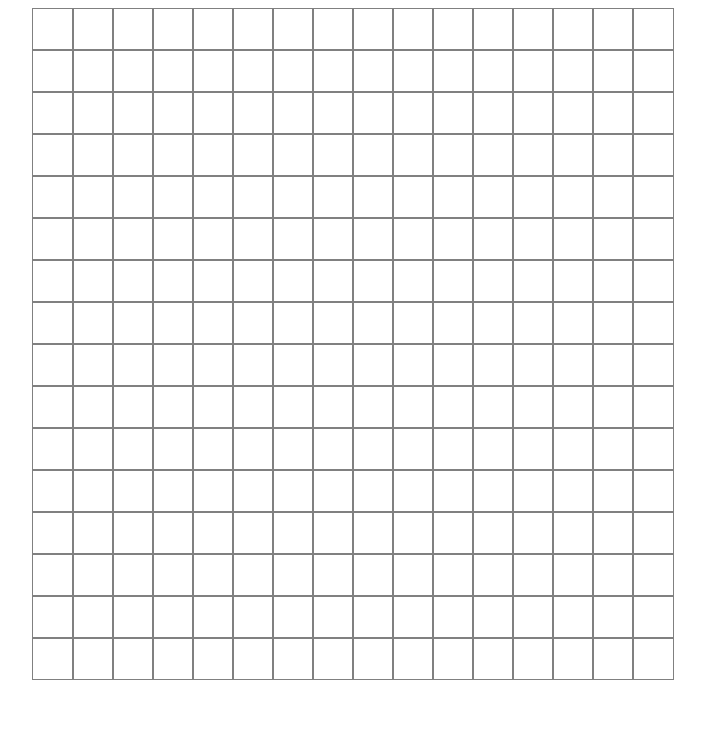
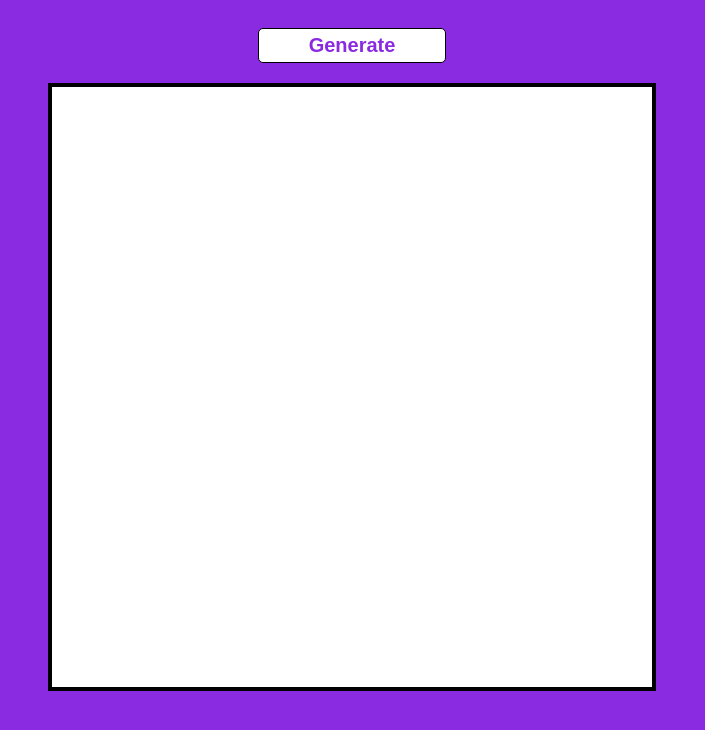
Before and after one commit to Jota98daut/etch-a-sketch, a plain HTML site: page index.html in a window 1280 px wide. Shown: the whole page, without its empty margins (288-993 px from the left). Drawn offline with Linux system fonts and the light colour scheme.

Commit message:
First stable commit

```diff
--- a/index.html
+++ b/index.html
@@ -9,7 +9,10 @@
 </head>
 
 <body>
-    <div class="container"></div>
+    <div class="top-container">
+        <button id="generator">Generate</button>
+        <div class="container"></div>
+    </div>
 
     <script src="script.js"></script>
 </body>
--- a/script.js
+++ b/script.js
@@ -1,11 +1,47 @@
 let container = document.querySelector('.container');
+let gridSize = 16;
 
-for (let i = 0; i < 16; i++) {
-    let divi = document.createElement('div');
-    for (let j = 0; j < 16; j++) {
-        let divj = document.createElement('div');
-        divj.style.border = '1px solid grey';
-        divi.appendChild(divj);
+// Create grid of size gridSize
+function generateGrid(size) {
+    for (let i = 0; i < size; i++) {
+        let divi = document.createElement('div');
+        divi.classList.add('firstLevel');
+        divi.style.height = `${100/size}%`;
+        for (let j = 0; j < size; j++) {
+            let divj = document.createElement('div');
+            divj.classList.add('secondLevel');
+
+            divj.addEventListener('mouseover', () => {
+                divj.style.backgroundColor = 'orange';
+            });
+
+            divi.appendChild(divj);
+        }
+        container.appendChild(divi);
     }
-    container.appendChild(divi);
 }
+
+// Deletes an existing grid
+function deleteGrid() {
+    let parent = document.querySelector('.container');
+    let childs = document.querySelectorAll('.firstLevel');
+
+    childs.forEach(child => parent.removeChild(child));
+}
+
+generateGrid(gridSize);
+
+// Button to generate grid
+let gen = document.querySelector('#generator');
+
+gen.addEventListener('click', () => {
+    let childs = document.querySelectorAll('.firstLevel');
+
+    let newSize = prompt('Size (in squares per side):');
+    gridSize = +newSize;
+
+    if (typeof(gridSize) !== 'number' || !gridSize) return 0;
+    if(childs) deleteGrid();
+
+    generateGrid(gridSize);
+});
--- a/style.css
+++ b/style.css
@@ -1,11 +1,40 @@
-.container {
+body {
+    background-color: blueviolet;
+}
+
+.top-container {
     display: flex;
-    width: 100%;
-    height: auto;
+    flex-direction: column;
     justify-content: center;
 }
 
-.container div {
-    width: 40px;
-    height: 40px;
+.container {
+    background-color: grey;
+    display: flex;
+    margin: auto;
+    width: 600px;
+    height: 600px;
+    justify-content: center;
+    border: 4px solid black;
 }
+
+.container div.firstLevel {
+    width: 100%;
+}
+
+.container div.secondLevel {
+    width: 100%;
+    height: 100%;
+    background-color: white;
+}
+
+button {
+    margin: 20px auto;
+    padding: 5px 50px;
+    background: white;
+    border: 1px double black;
+    border-radius: 5px;
+    font-size: 20px;
+    font-weight: bold;
+    color: blueviolet;
+}
```
